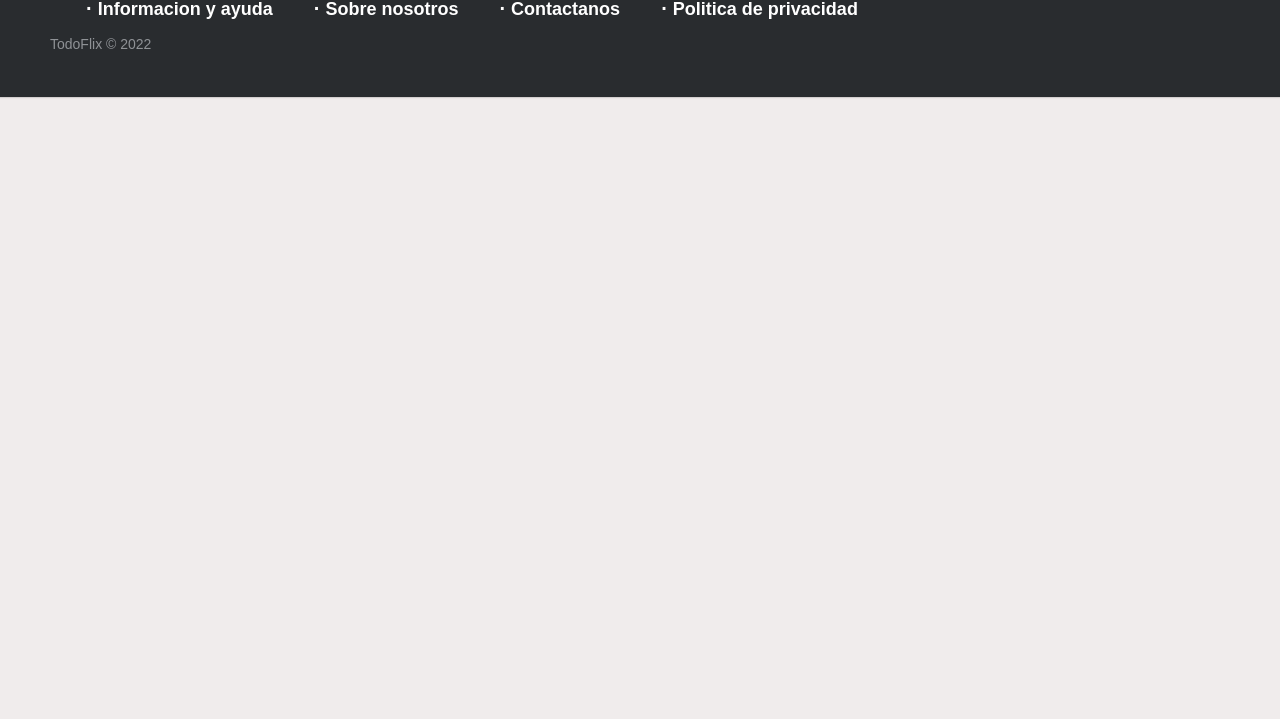
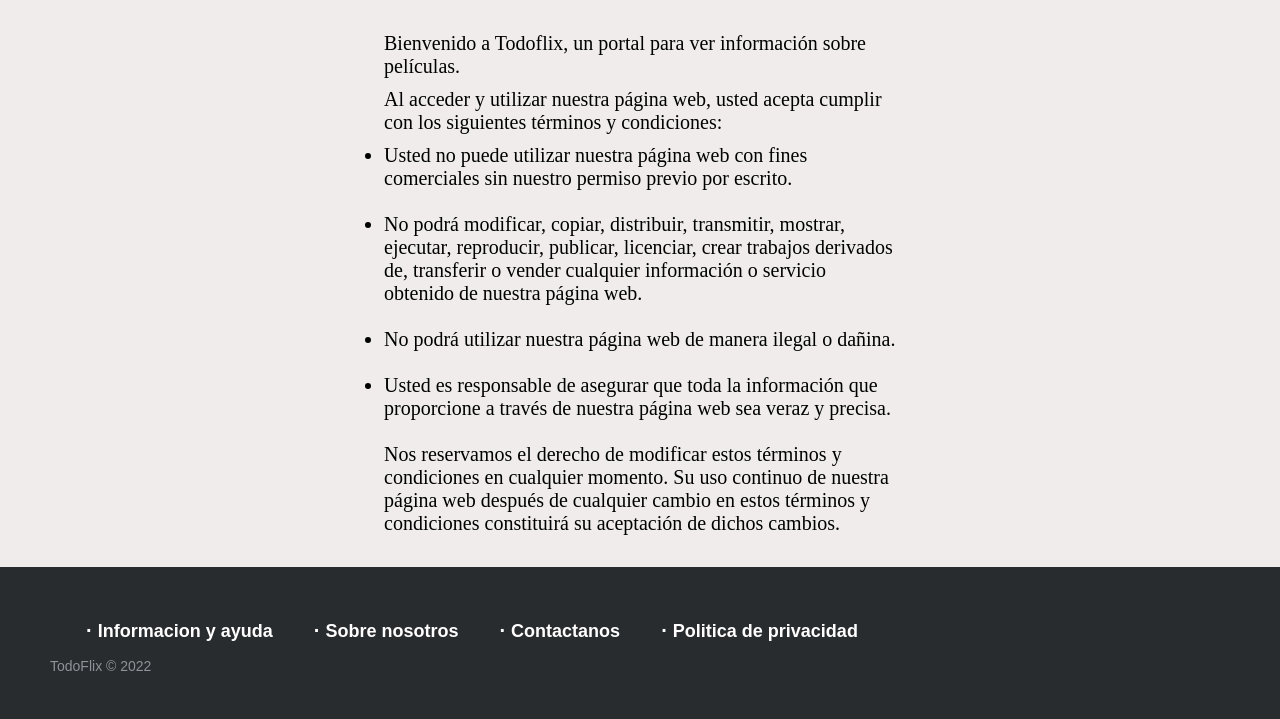
Before and after one commit to ivangarciagarcia/TodoFlix, a plain HTML site: page Footer/terminosDeUso.html in a window 1280 px wide. Shown: the part 315-1034 px from the top of the page. Before the commit the page ends 800 px from the top, so only its background shows below. Drawn offline with Linux system fonts and the light colour scheme.

Commit message:
Terminos de uso

```diff
--- a/Footer/terminosDeUso.html
+++ b/Footer/terminosDeUso.html
@@ -25,7 +25,21 @@
             </nav>
         </div>
     </header>
-    <main>
+    <main class="text-column">
+    <h1 class="titulo">Términos de uso</h1>
+    <p class="subtitulo">Bienvenido a Todoflix, un portal para ver información sobre películas.</p>
+    <p class="subtitulo">Al acceder y utilizar nuestra página web, usted acepta cumplir con los siguientes términos y condiciones:</p>
+    <ul>
+      <li>Usted no puede utilizar nuestra página web con fines comerciales sin nuestro permiso previo por escrito.</li>
+      <br>
+      <li>No podrá modificar, copiar, distribuir, transmitir, mostrar, ejecutar, reproducir, publicar, licenciar, crear trabajos derivados de, transferir o vender cualquier información o servicio obtenido de nuestra página web.</li>
+      <br>
+      <li>No podrá utilizar nuestra página web de manera ilegal o dañina.</li>
+      <br>
+      <li>Usted es responsable de asegurar que toda la información que proporcione a través de nuestra página web sea veraz y precisa.</li>
+    </ul>
+    <br>
+    <p>Nos reservamos el derecho de modificar estos términos y condiciones en cualquier momento. Su uso continuo de nuestra página web después de cualquier cambio en estos términos y condiciones constituirá su aceptación de dichos cambios.</p>
 
     </main>
     <footer class="footer-distributed">
```
